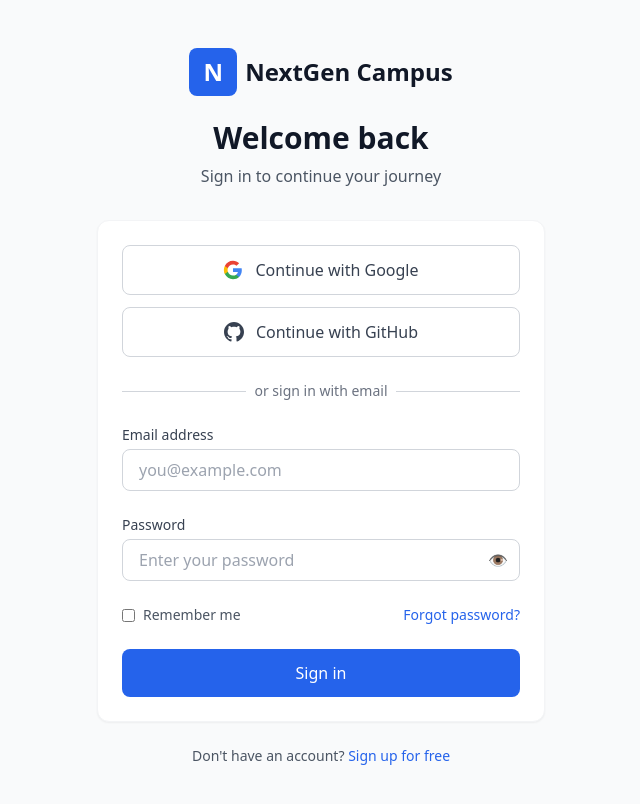
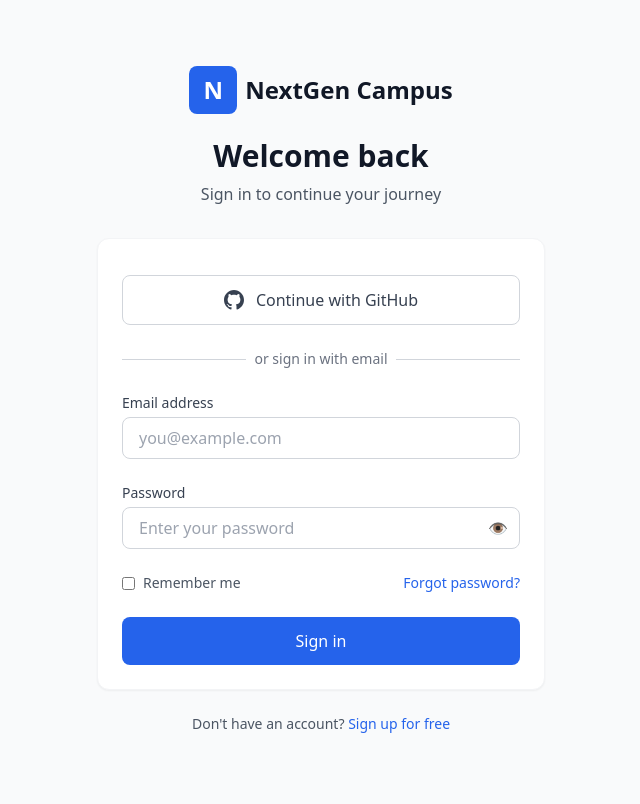
Before and after one commit to xolegend1050-star/NextGen_Campus, a React (Vite) app in the folder frontend/: page /login in a window 1280 px wide. Shown: the top 804 px of the page, without its empty margins (319-959 px from the left). Built offline with nearby package versions, Linux system fonts and the light colour scheme; no server answers.

Commit message:
fix: use Google renderButton instead of unreliable prompt()
- Replace custom Google button with GIS renderButton()
- Button is rendered directly by Google SDK, always works
- No more "popup was blocked" or "not displayed" errors
- Removes handleGoogleLogin function, GIS initializes on mount

```diff
--- a/frontend/src/pages/auth/Login.jsx
+++ b/frontend/src/pages/auth/Login.jsx
@@ -1,4 +1,4 @@
-import { useState, useEffect } from 'react';
+import { useState, useEffect, useRef } from 'react';
 import { Link, useNavigate, useSearchParams } from 'react-router-dom';
 import { useForm } from 'react-hook-form';
 import { zodResolver } from '@hookform/resolvers/zod';
@@ -16,6 +16,7 @@
   const navigate = useNavigate();
   const [searchParams] = useSearchParams();
   const { login, isLoading, googleLogin, githubLogin } = useAuthStore();
+  const googleBtnRef = useRef(null);
 
   const {
     register,
@@ -49,29 +50,12 @@
     handleOAuthRedirect();
   }, []);
 
-  // Initialize Google Identity Services once on mount
+  // Initialize Google Identity Services and render button
   useEffect(() => {
     const clientId = import.meta.env.VITE_GOOGLE_CLIENT_ID;
     if (!clientId) return;
 
-    const waitForGoogle = (retries = 0) => {
-      if (window.google?.accounts?.id) {
-        window.google.accounts.id.initialize({
-          client_id: clientId,
-          callback: (response) => {
-            window.handleGoogleCredential(response);
-          }
-        });
-      } else if (retries < 20) {
-        setTimeout(() => waitForGoogle(retries + 1), 200);
-      }
-    };
-    waitForGoogle();
-  }, []);
-
-  // Google credential callback
-  useEffect(() => {
-    window.handleGoogleCredential = async (response) => {
+    const handleCredential = async (response) => {
       const result = await googleLogin(response.credential);
       if (result.success) {
         toast.success('Google login successful!');
@@ -85,15 +69,29 @@
         toast.error(result.error);
       }
     };
+
+    const waitForGoogle = (retries = 0) => {
+      if (window.google?.accounts?.id) {
+        window.google.accounts.id.initialize({
+          client_id: clientId,
+          callback: handleCredential
+        });
+        if (googleBtnRef.current) {
+          window.google.accounts.id.renderButton(googleBtnRef.current, {
+            theme: 'outline',
+            size: 'large',
+            width: '100%',
+            text: 'continue_with'
+          });
+        }
+      } else if (retries < 20) {
+        setTimeout(() => waitForGoogle(retries + 1), 200);
+      }
+    };
+    waitForGoogle();
   }, []);
 
-  const handleGoogleLogin = () => {
-    if (window.google?.accounts?.id) {
-      window.google.accounts.id.prompt();
-    } else {
-      toast.error('Google Sign-In is still loading. Please try again.');
-    }
-  };
+  // Google credential callback is inside the useEffect above
 
   const handleGitHubLogin = () => {
     const clientId = import.meta.env.VITE_GITHUB_CLIENT_ID;
@@ -140,20 +138,7 @@
         <div className="card">
           {/* OAuth Buttons */}
           <div className="space-y-3 mb-6">
-            <button
-              type="button"
-              onClick={handleGoogleLogin}
-              disabled={isLoading}
-              className="w-full flex items-center justify-center gap-3 px-4 py-3 border border-gray-300 rounded-lg hover:bg-gray-50 transition-colors font-medium text-gray-700 disabled:opacity-50"
-            >
-              <svg className="w-5 h-5" viewBox="0 0 24 24">
-                <path fill="#4285F4" d="M22.56 12.25c0-.78-.07-1.53-.2-2.25H12v4.26h5.92a5.06 5.06 0 01-2.2 3.32v2.77h3.57c2.08-1.92 3.28-4.74 3.28-8.1z"/>
-                <path fill="#34A853" d="M12 23c2.97 0 5.46-.98 7.28-2.66l-3.57-2.77c-.98.66-2.23 1.06-3.71 1.06-2.86 0-5.29-1.93-6.16-4.53H2.18v2.84C3.99 20.53 7.7 23 12 23z"/>
-                <path fill="#FBBC05" d="M5.84 14.09c-.22-.66-.35-1.36-.35-2.09s.13-1.43.35-2.09V7.07H2.18C1.43 8.55 1 10.22 1 12s.43 3.45 1.18 4.93l2.85-2.22.81-.62z"/>
-                <path fill="#EA4335" d="M12 5.38c1.62 0 3.06.56 4.21 1.64l3.15-3.15C17.45 2.09 14.97 1 12 1 7.7 1 3.99 3.47 2.18 7.07l3.66 2.84c.87-2.6 3.3-4.53 6.16-4.53z"/>
-              </svg>
-              Continue with Google
-            </button>
+            <div ref={googleBtnRef} className="w-full" />
 
             <button
               type="button"
```
